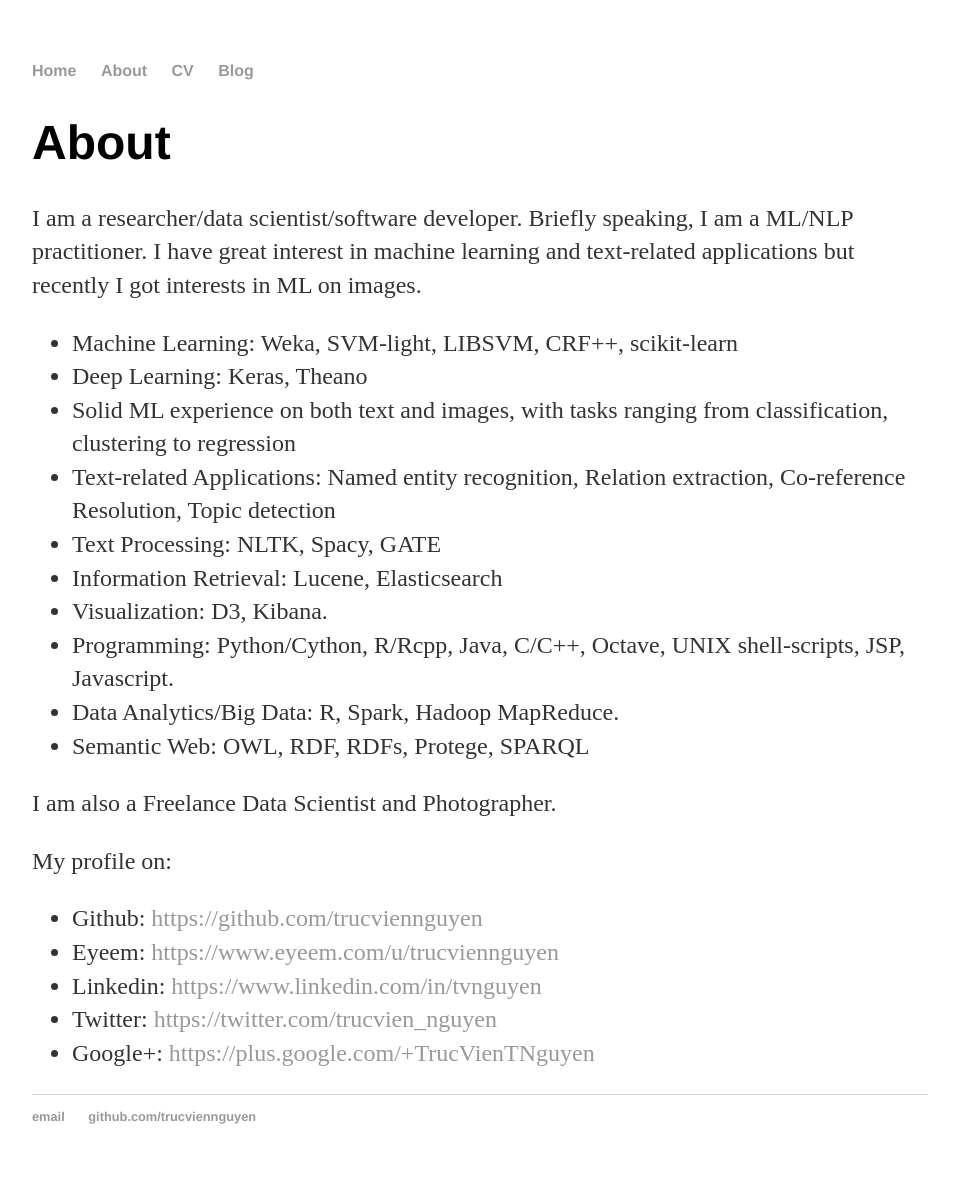
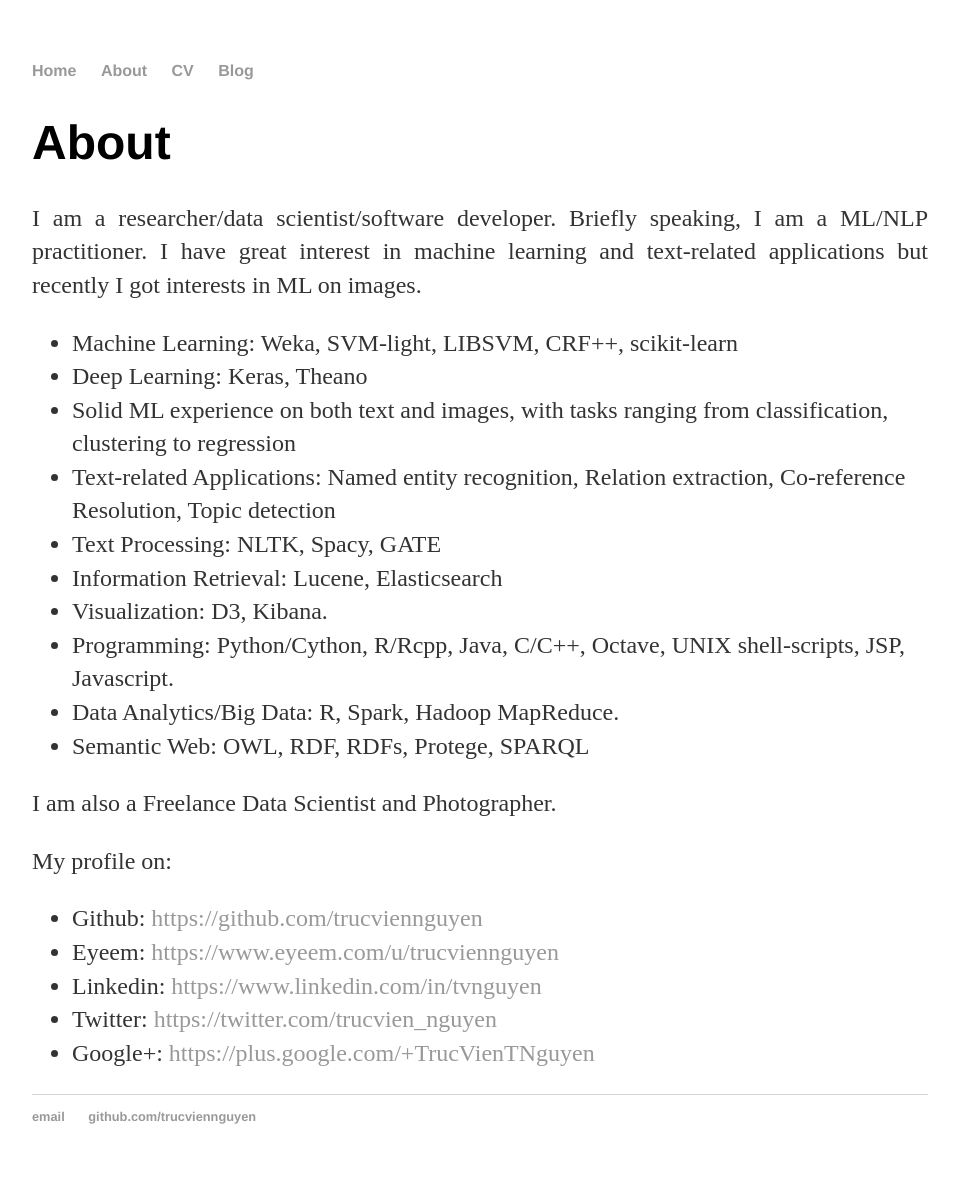
Before and after one commit to trucviennguyen/trucviennguyen.github.io, a Jekyll site: the page built from about/index.html, in a window 1280 px wide. Shown: the whole page, without its empty margins (160-1119 px from the left). Built offline with Jekyll 4.4.1, drawn with Linux system fonts in a browser that asks for light colours.

Commit message:
Updating about.

```diff
--- a/about/index.html
+++ b/about/index.html
@@ -5,7 +5,7 @@
 
 		<div class="about">
 			<h1>About</h1>
-			<p>I am a researcher/data scientist/software developer. Briefly speaking, I am a ML/NLP practitioner. I have great interest in machine learning and text-related applications but recently I got interests in ML on images.</p>
+			<p align = "justify">I am a researcher/data scientist/software developer. Briefly speaking, I am a ML/NLP practitioner. I have great interest in machine learning and text-related applications but recently I got interests in ML on images.
 
 			<ul class="contacts">
 				<li>Machine Learning: Weka, SVM-light, LIBSVM, CRF++, scikit-learn</li>
@@ -30,7 +30,7 @@
 				<li>Twitter: <a href="https://twitter.com/trucvien_nguyen">https://twitter.com/trucvien_nguyen</a></li>
 				<li>Google+: <a href="https://plus.google.com/+TrucVienTNguyen">https://plus.google.com/+TrucVienTNguyen</a></li>
 				</ul>
-
+			</p>
 		</div>
 <script>
   (function(i,s,o,g,r,a,m){i['GoogleAnalyticsObject']=r;i[r]=i[r]||function(){
```
